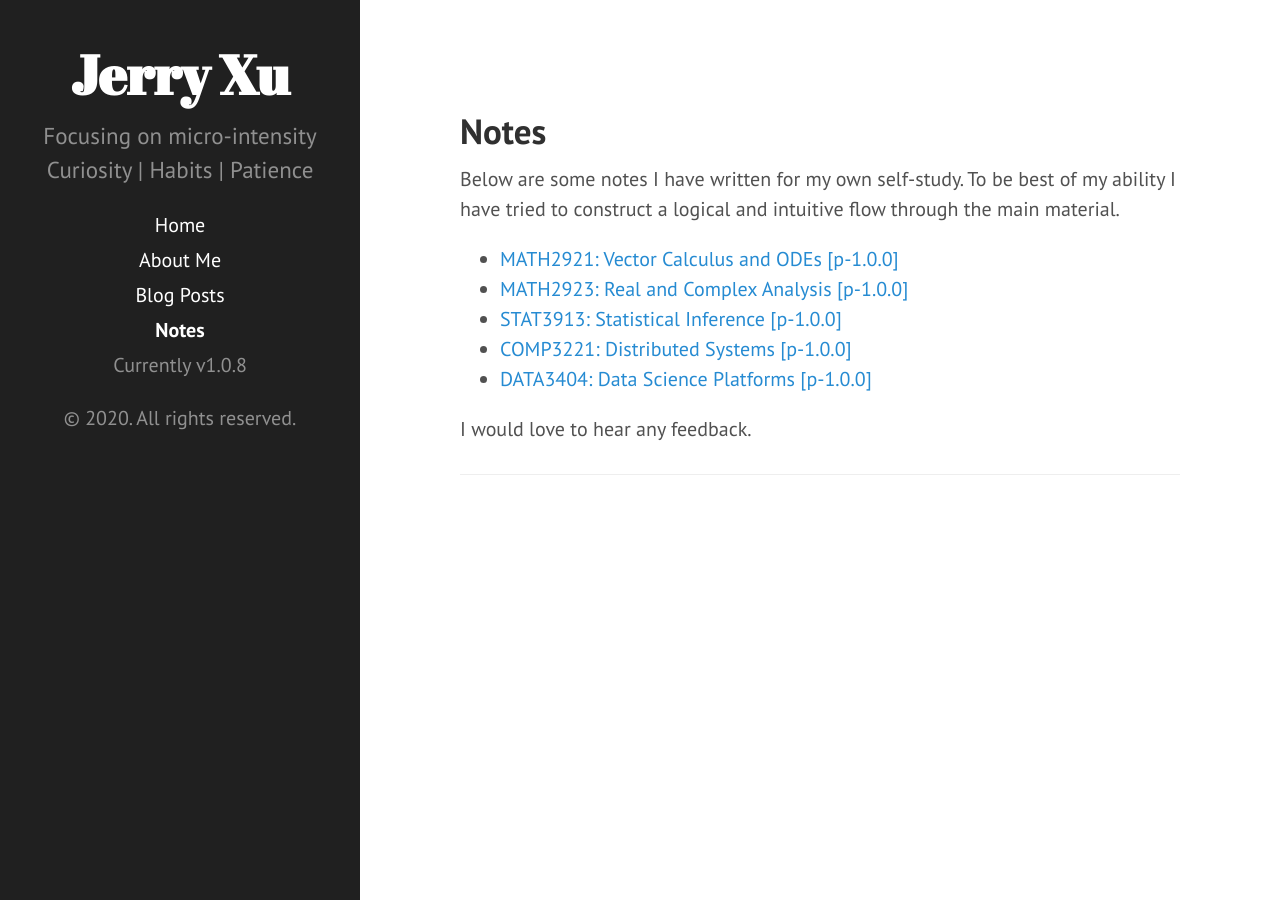
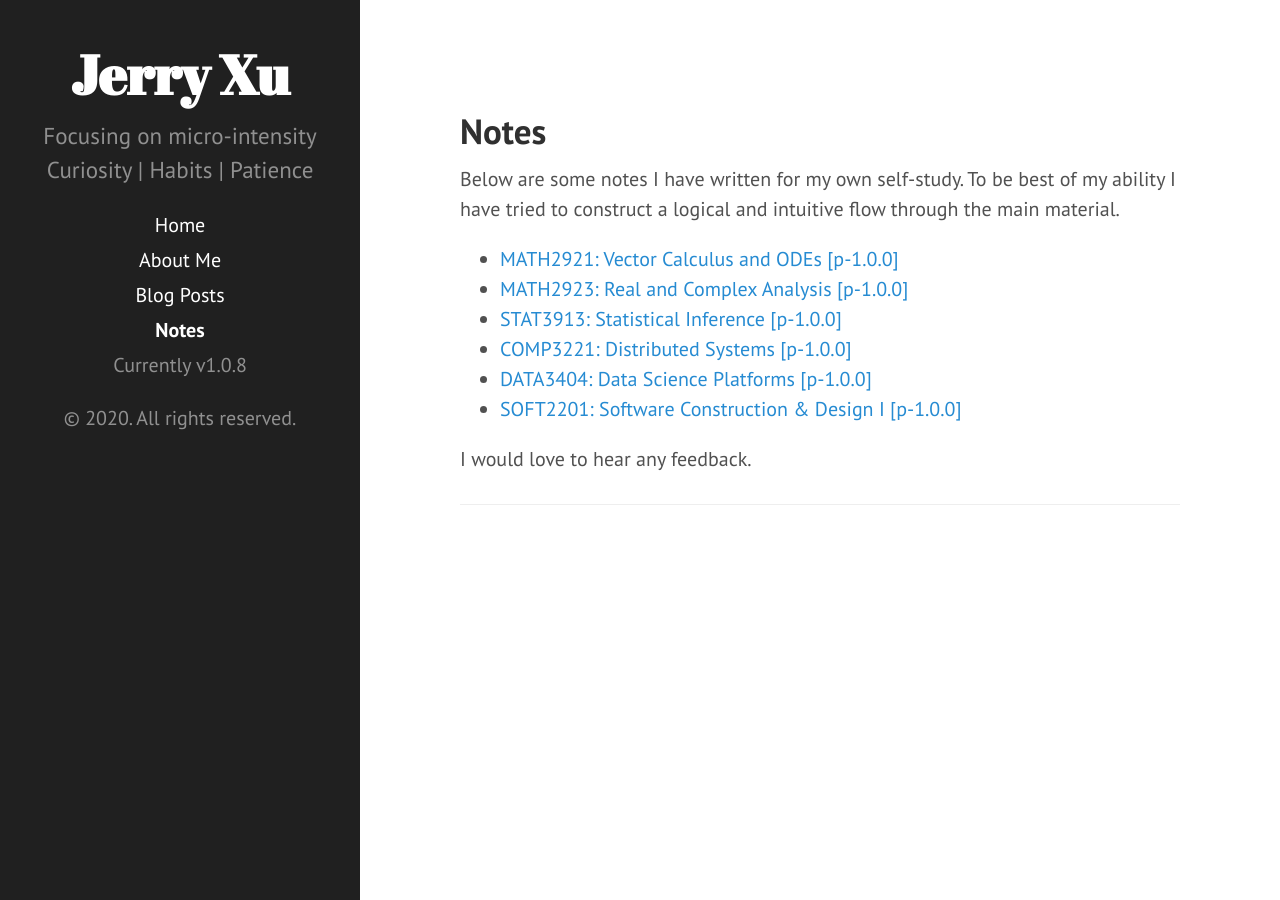
Before and after one commit to jerry-ye-xu/jerry-ye-xu.github.io, a Jekyll site: the page built from notes.md, in a window 1280 px wide. Built offline with Jekyll 4.4.1, drawn with Linux system fonts in a browser that asks for light colours.

Commit message:
notes.md

```diff
--- a/notes.md
+++ b/notes.md
@@ -22,7 +22,9 @@ Below are some notes I have written for my own self-study. To be best of my abil
     <li>
         <a href="https://github.com/jerry-ye-xu/CSnotes/tree/master/DATA3404_notes">DATA3404: Data Science Platforms [p-1.0.0]</a>
     </li>
-
+    <li>
+        <a href="https://github.com/jerry-ye-xu/CSnotes/tree/master/SOFT2201-notes.md">SOFT2201: Software Construction & Design I [p-1.0.0]</a>
+    </li>
 <!-- 	<li>
  		<a href="/notes/linear_algebra.pdf">MATH2922: Linear and Abstract Algebra (Advanced), Selected Topics [dh-1.0.0]</a>
 	</li>
```
